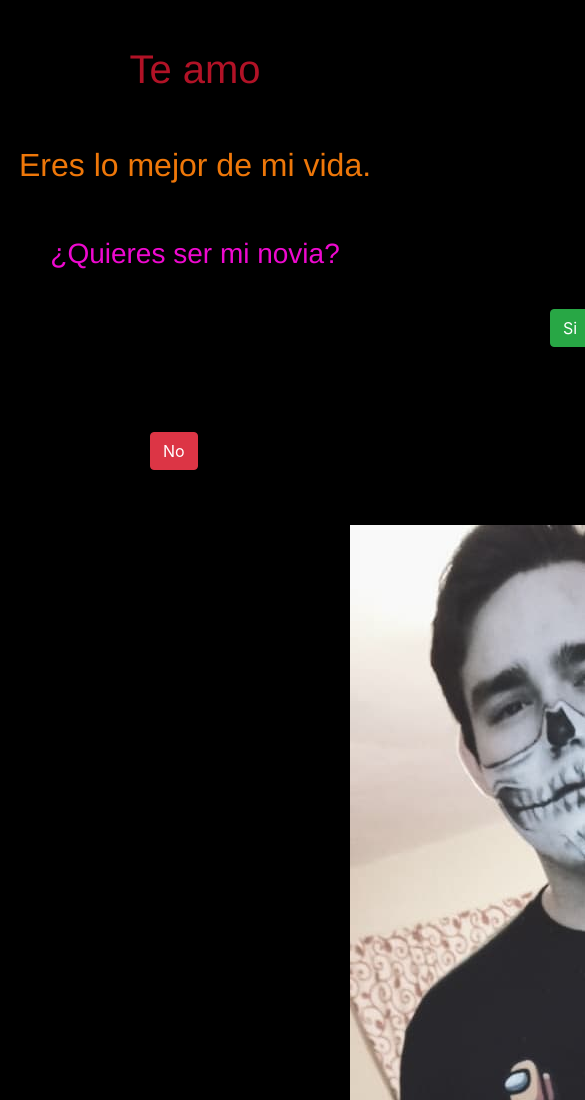
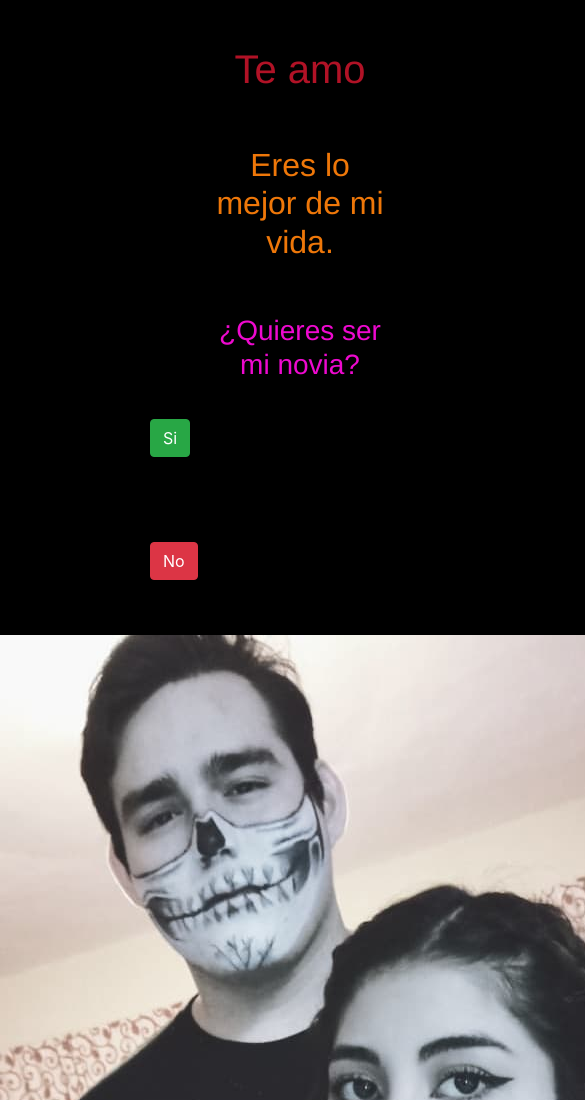
Before and after one commit to Pekas281/Vale, a plain HTML site: page index.html in a window 390 px wide. Shown: the top 1100 px of the page, 585 px wide, since content can reach past the window. Drawn offline with nearby package versions, Linux system fonts and the light colour scheme.

Commit message:
Update styles.css
se hace reposivo

```diff
--- a/styles.css
+++ b/styles.css
@@ -36,3 +36,24 @@ img{
 #fondo{
     background-color: black;
 }
+@media (max-width: 600px){
+    h1{
+        padding-left: 210px;
+    }
+    h2{
+        padding-left: 210px;
+    }
+    h3{
+        padding-left: 210px;
+    }
+    #boton{
+        margin-left: 150px;
+    }
+    #boton2{
+        margin-left: 150px;
+    }
+    img{
+      padding-left: 0px;
+    }
+
+}
```
